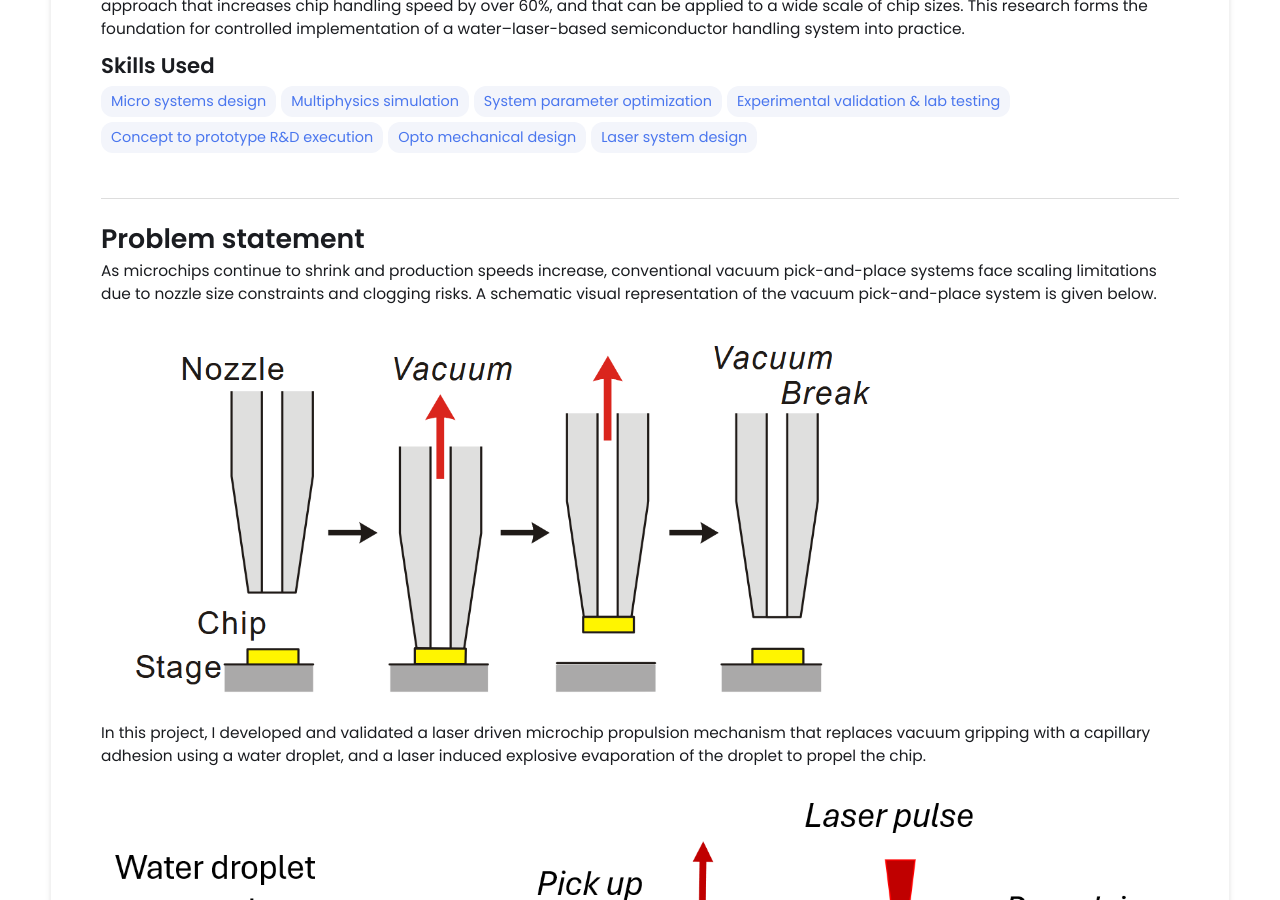
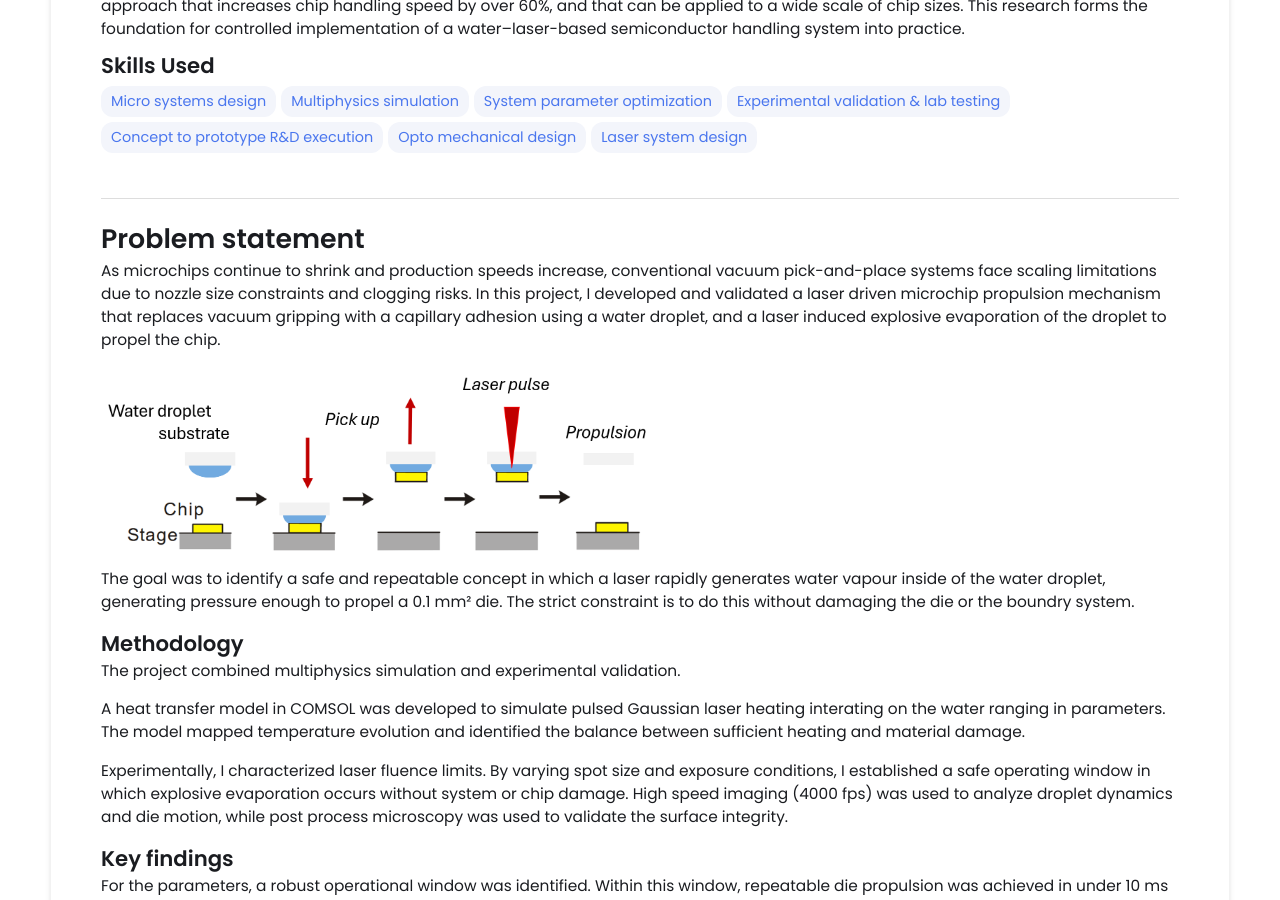
Before and after one commit to martijnswart01/martijnswart01.github.io, a Jekyll site: the page built from _projects/demo-project/index.md, in a window 1280 px wide and 900 px high, scrolled down 709 px. Built offline with Jekyll 4.4.1, drawn with Linux system fonts in a browser that asks for light colours.

Commit message:
Update index.md

```diff
--- a/_projects/demo-project/index.md
+++ b/_projects/demo-project/index.md
@@ -24,17 +24,10 @@ main-image: "/Cover page 4.jpg"
 
 
 # Problem statement
-As microchips continue to shrink and production speeds increase, conventional vacuum pick-and-place systems face scaling limitations due to nozzle size constraints and clogging risks. A schematic visual representation of the vacuum pick-and-place system is given below.
+As microchips continue to shrink and production speeds increase, conventional vacuum pick-and-place systems face scaling limitations due to nozzle size constraints and clogging risks. In this project, I developed and validated a laser driven microchip propulsion mechanism that replaces vacuum gripping with a capillary adhesion using a water droplet, and a laser induced explosive evaporation of the droplet to propel the chip.
 
 
-{% include image-gallery.html images="Vacuum pick and place.png" height="400" %}
-
-
-
-In this project, I developed and validated a laser driven microchip propulsion mechanism that replaces vacuum gripping with a capillary adhesion using a water droplet, and a laser induced explosive evaporation of the droplet to propel the chip.
-
-
-{% include image-gallery.html images="Laser pick and place.png" height="400" %}
+{% include image-gallery.html images="Laser pick and place.png" height="200" %}
 
 
 The goal was to identify a safe and repeatable concept in which a laser rapidly generates water vapour inside of the water droplet, generating pressure enough to propel a 0.1 mm² die. The strict constraint is to do this without damaging the die or the boundry system.
```
